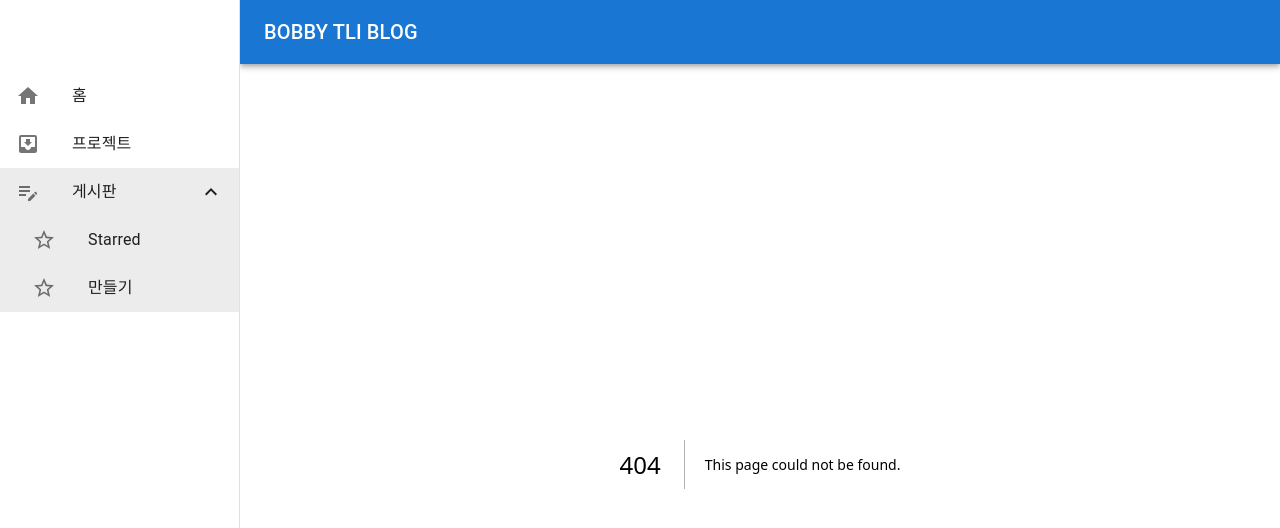
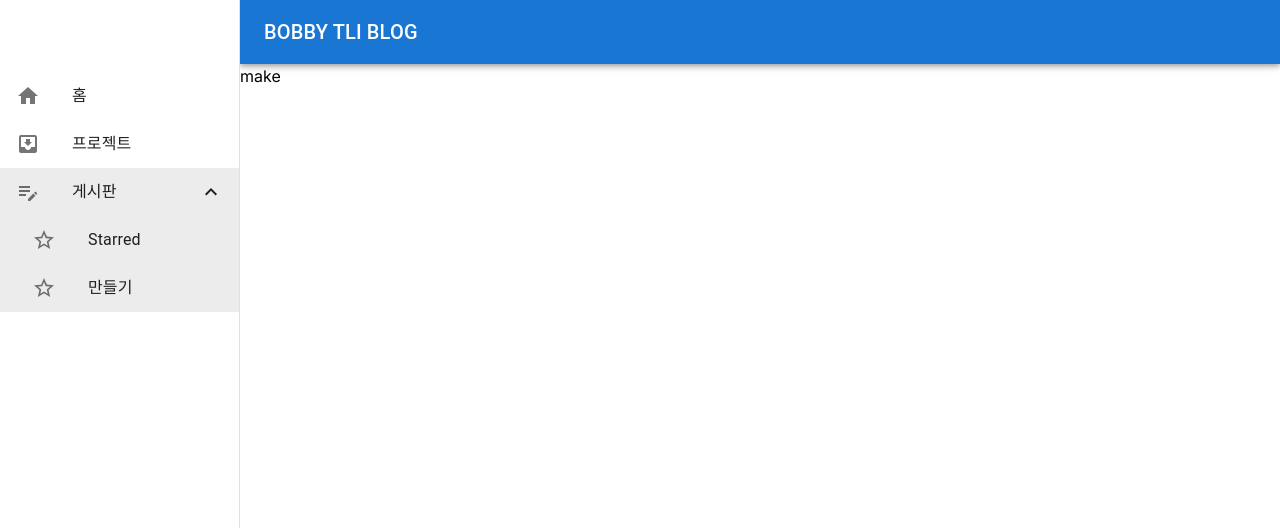
Before and after one commit to BobbyKJH/intro_blog, a Next.js app: page /notice/make in a window 1280 px wide. Before the commit this address had no page. Shown: the top 528 px of the page. Built offline with nearby package versions, Linux system fonts and the light colour scheme.

Commit message:
Feat : 게시판 Detail 페이지 생성
- 게시판 Detail 생성
- 게시판 만들기 페이지 생성

```diff
--- /dev/null
+++ b/src/app/notice/[id]/page.tsx
@@ -0,0 +1,12 @@
+/** React */
+import React from 'react';
+
+const ProjectId = () => {
+  return (
+    <div>
+
+    </div>
+  );
+};
+
+export default ProjectId;
--- /dev/null
+++ b/src/app/notice/make/page.tsx
@@ -0,0 +1,11 @@
+import React from 'react';
+
+const NoticeMakePage = () => {
+  return (
+    <div>
+    make
+    </div>
+  );
+};
+
+export default NoticeMakePage;
```
